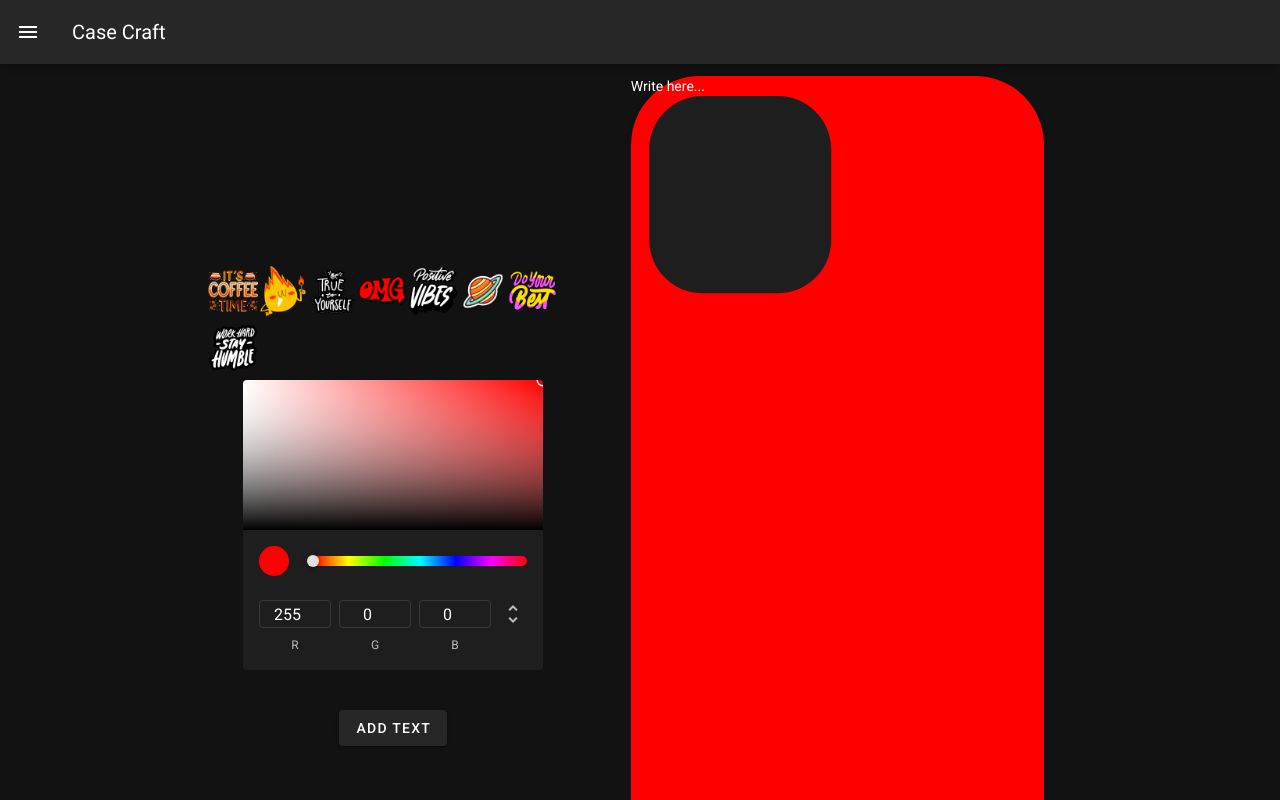
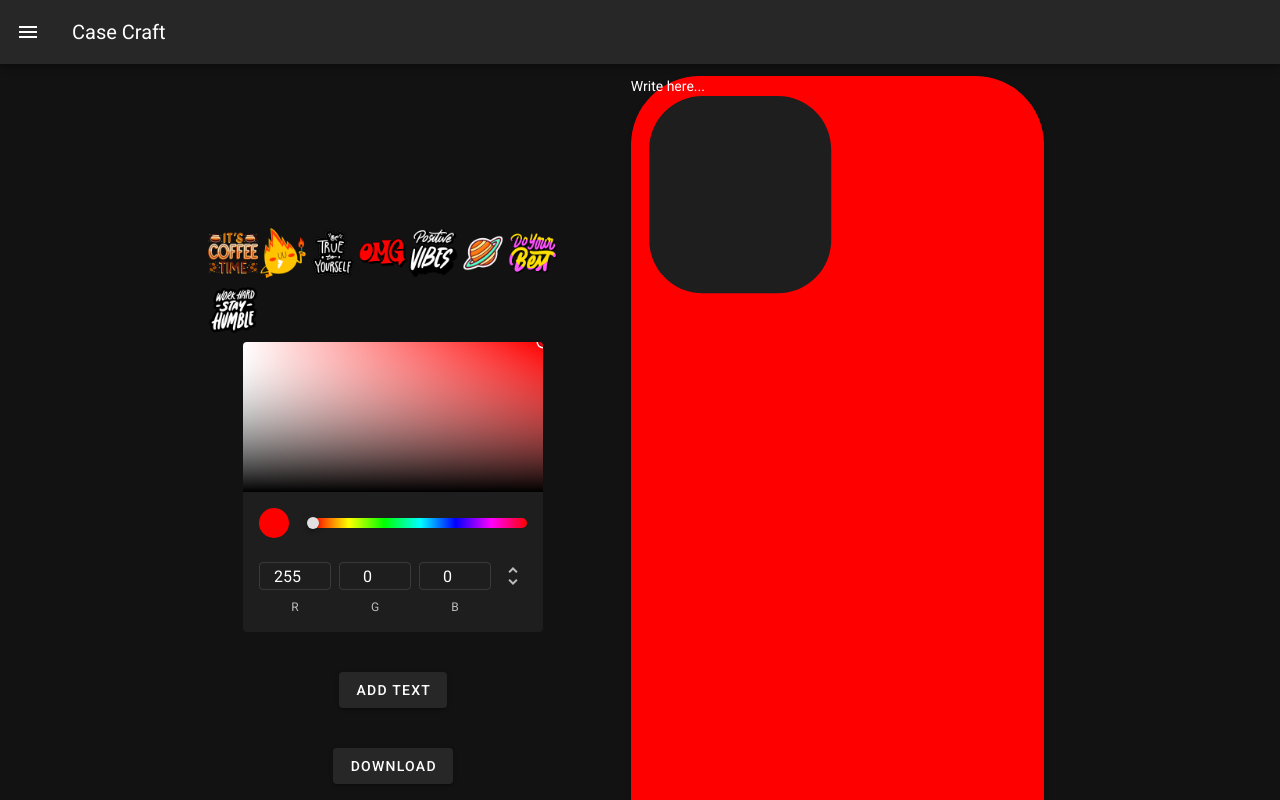
Before and after one commit to nicholastn1/casecraft, a Nuxt app: page /customize in a window 1280 px wide. Shown: the top 800 px of the page. Built offline with nearby package versions, Linux system fonts and the light colour scheme; a web font is replaced by a local one.

Commit message:
feat: download case image

```diff
--- a/package.json
+++ b/package.json
@@ -10,6 +10,7 @@
   },
   "dependencies": {
     "core-js": "^3.25.3",
+    "html2canvas": "^1.4.1",
     "nuxt": "^2.15.8",
     "vue": "^2.7.10",
     "vue-server-renderer": "^2.7.10",
--- a/pages/customize.vue
+++ b/pages/customize.vue
@@ -6,8 +6,9 @@
         <v-color-picker v-model="selectedColor" />
       </div>
       <v-btn class="mt-10" @click="addTextField">Add Text</v-btn>
+      <v-btn class="mt-10" @click="downloadElement">Download</v-btn>
     </v-col>
-    <v-col class="d-flex justify-center" cols="12" sm="8" md="5">
+    <v-col ref="downloadableElement" class="d-flex justify-center" cols="12" sm="8" md="5">
       <div v-for="(field, index) in textFields" :key="index">
         <TextField :index="index">{{ field.text }}</TextField>
       </div>
@@ -32,6 +33,7 @@ import pvSticker from '~/assets/images/positive-vibes.png';
 import saturnSticker from '~/assets/images/saturn.png';
 import successSticker from '~/assets/images/success.png';
 import workSticker from '~/assets/images/work.png';
+import html2canvas from 'html2canvas';
 
 export default {
   name: "CustomizePage",
@@ -64,6 +66,15 @@ export default {
     },
     addSticker(sticker) {
       this.addedStickers.push(sticker);
+    },
+    downloadElement() {
+      const element = this.$refs.downloadableElement; // Make sure to add a ref="downloadableElement" to the v-col
+      html2canvas(element).then(canvas => {
+        const link = document.createElement('a');
+        link.download = 'filename.png';
+        link.href = canvas.toDataURL();
+        link.click();
+      });
     }
   },
 };
```
Also changed, not shown: 1 other file (tests, documents, lock files or other folders).
